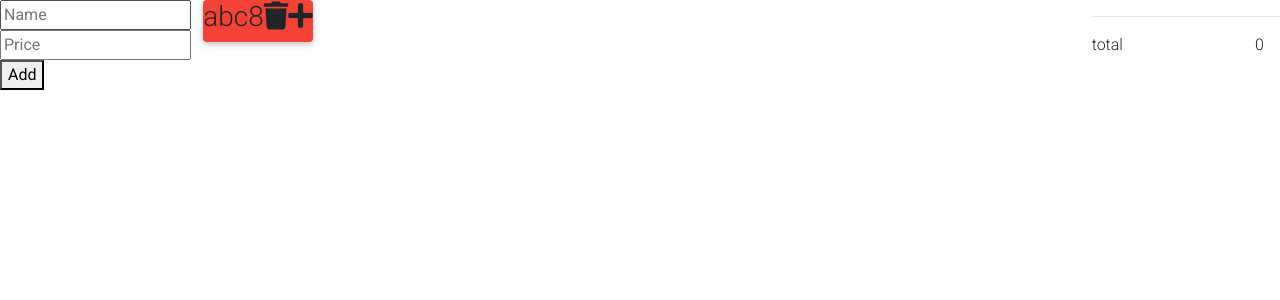
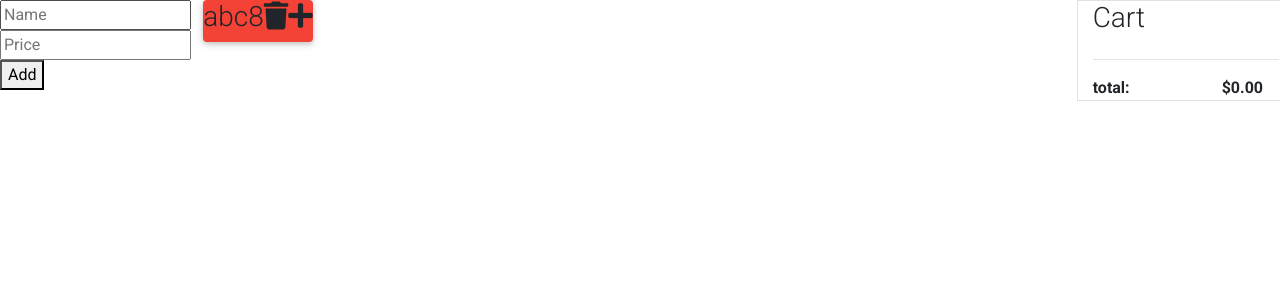
Before and after one commit to AJS3993/ecom, a React (Create React App) app: page / in a window 1280 px wide. Shown: the top 300 px of the page. Built offline with nearby package versions, Linux system fonts and the light colour scheme.

Commit message:
form reset

```diff
--- a/src/App.js
+++ b/src/App.js
@@ -43,6 +43,7 @@ class App extends React.Component {
       }
     })
     }}
+    e.target.reset();
   }
 
 addProduct(e){
@@ -104,7 +105,7 @@ addProduct(e){
           <MDBCol md='2'>
             <form id="to-do-form" onSubmit={this.addItem}>
               <input type="text" name='text' placeholder="Name"  onChange={this.handleTextInput}></input>
-              <input type="text" name='price' placeholder="Price" onChange={this.handlePriceInput}></input>
+              <input type="number" name='price' placeholder="Price" onChange={this.handlePriceInput}></input>
               <button type="submit">Add</button>
             </form>
           </MDBCol>
@@ -115,7 +116,9 @@ addProduct(e){
             </MDBRow>
           </MDBCol>
 
-          <MDBCol md='2'>
+          <MDBCol md='2' className='border'>
+            <h3>Cart</h3>
+
             <Cart products={this.state.products} items={this.state.items} deleteItem={this.deleteItem} addProduct={this.addProduct}/>
           </MDBCol>
 
--- a/src/Cart/Cart.css
+++ b/src/Cart/Cart.css
@@ -0,0 +1,3 @@
+.invisible {
+    font-size: 0px;
+}
--- a/src/Cart/Cart.js
+++ b/src/Cart/Cart.js
@@ -12,9 +12,10 @@ function Cart(props){
     {
 
       return <div key={product.text}>
+        <hr/>
         <span>{product.text}</span>
         <span key={product.text} className='float-right mr-3'>{formatPrice(product.price)}</span>
-        { sum += parseInt(product.price)}
+        <p className='invisible'>{ sum += parseInt(product.price)}</p>
       </div>
      })
 
@@ -22,8 +23,8 @@ function Cart(props){
       <MDBRow>
         <MDBCol>{listProducts}
           <hr/>
-          <span>total</span>
-          <span className='float-right mr-3'>{sum}</span>
+          <span className='font-weight-bold'>total:</span>
+          <span className='font-weight-bold float-right mr-3'>{formatPrice(sum)}</span>
         </MDBCol>
 
       </MDBRow>
```
